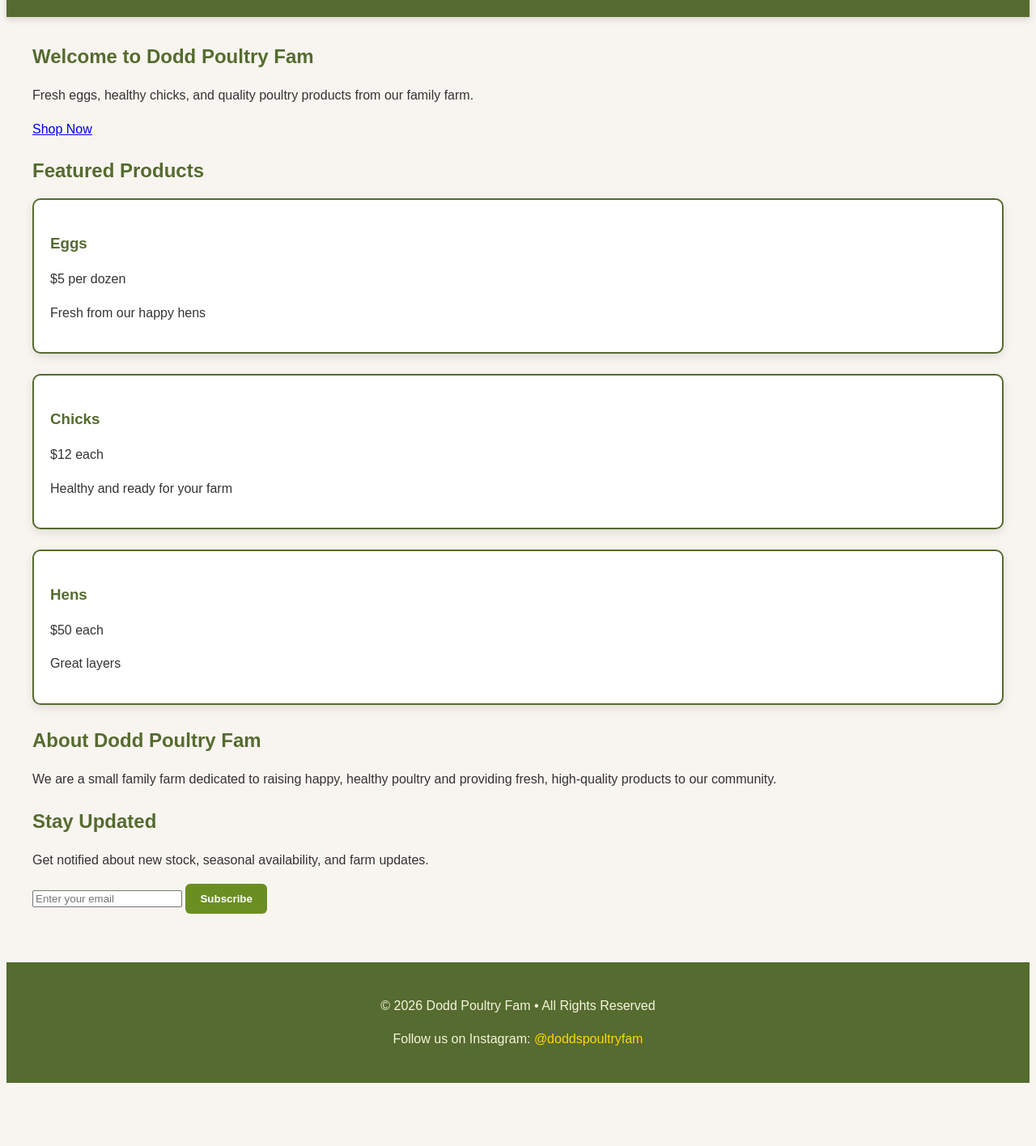
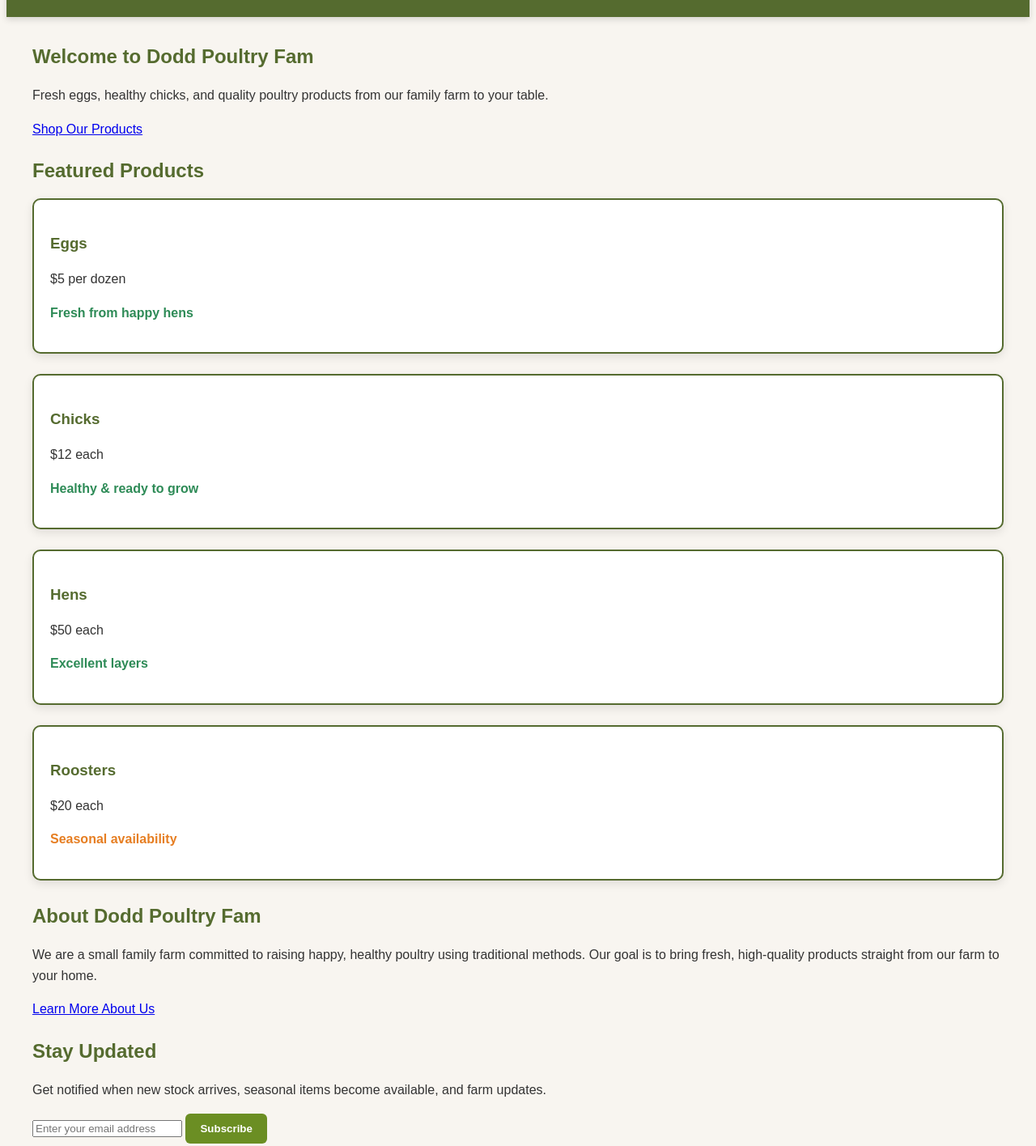
Before and after one commit to texanjack07/Dodd-Poultry-Fam, a website: page index.html in a window 1280 px wide. Shown: the part 75-1491 px from the top of the page at 81% size. Before the commit the page ends 1421 px from the top, so only its background shows below. Drawn offline with Linux system fonts and the light colour scheme.

Commit message:
Update index.html

```diff
--- a/index.html
+++ b/index.html
@@ -7,7 +7,6 @@
     <link rel="stylesheet" href="styles.css">
 </head>
 <body>
-    <header>
     <nav class="navbar">
         <ul>
             <li><a href="index.html" class="active">Home</a></li>
@@ -15,47 +14,56 @@
             <li><a href="about.html">About</a></li>
         </ul>
     </nav>
-    </header>
 
     <main>
+        <!-- Hero Section -->
         <section id="home">
             <h1>Welcome to Dodd Poultry Fam</h1>
-            <p>Fresh eggs, healthy chicks, and quality poultry products from our family farm.</p>
-
-            <a href="products.html" class="cta-button">Shop Now</a>
+            <p>Fresh eggs, healthy chicks, and quality poultry products from our family farm to your table.</p>
+            <a href="products.html" class="cta-button">Shop Our Products</a>
         </section>
 
+        <!-- Featured Products -->
         <section id="featured">
             <h2>Featured Products</h2>
             <div class="product-grid">
                 <div class="product">
                     <h3>Eggs</h3>
                     <p>$5 per dozen</p>
-                    <p class="status">Fresh from our happy hens</p>
+                    <p class="status available">Fresh from happy hens</p>
                 </div>
                 <div class="product">
                     <h3>Chicks</h3>
                     <p>$12 each</p>
-                    <p class="status">Healthy and ready for your farm</p>
+                    <p class="status available">Healthy & ready to grow</p>
                 </div>
                 <div class="product">
                     <h3>Hens</h3>
                     <p>$50 each</p>
-                    <p class="status">Great layers</p>
+                    <p class="status available">Excellent layers</p>
+                </div>
+                <div class="product">
+                    <h3>Roosters</h3>
+                    <p>$20 each</p>
+                    <p class="status limited">Seasonal availability</p>
                 </div>
             </div>
         </section>
 
-        <section id="about">
+        <!-- About Teaser -->
+        <section id="about-teaser">
             <h2>About Dodd Poultry Fam</h2>
-            <p>We are a small family farm dedicated to raising happy, healthy poultry and providing fresh, high-quality products to our community.</p>
+            <p>We are a small family farm committed to raising happy, healthy poultry using traditional methods.
+               Our goal is to bring fresh, high-quality products straight from our farm to your home.</p>
+            <a href="about.html" class="cta-button secondary">Learn More About Us</a>
         </section>
 
+        <!-- Subscribe -->
         <section id="subscribe">
             <h2>Stay Updated</h2>
-            <p>Get notified about new stock, seasonal availability, and farm updates.</p>
+            <p>Get notified when new stock arrives, seasonal items become available, and farm updates.</p>
             <form action="#" method="post">
-                <input type="email" placeholder="Enter your email" required>
+                <input type="email" placeholder="Enter your email address" required>
                 <button type="submit">Subscribe</button>
             </form>
         </section>
@@ -63,7 +71,9 @@
 
     <footer>
         <p>&copy; 2026 Dodd Poultry Fam • All Rights Reserved</p>
-        <p>Follow us on Instagram: <a href="https://www.instagram.com/doddspoultryfam" target="_blank">@doddspoultryfam</a></p>
+        <p>Follow us on Instagram:
+            <a href="https://www.instagram.com/doddspoultryfam" target="_blank">@doddspoultryfam</a>
+        </p>
     </footer>
 </body>
 </html>
```
Lines whose indentation alone changed are shown as unchanged.
